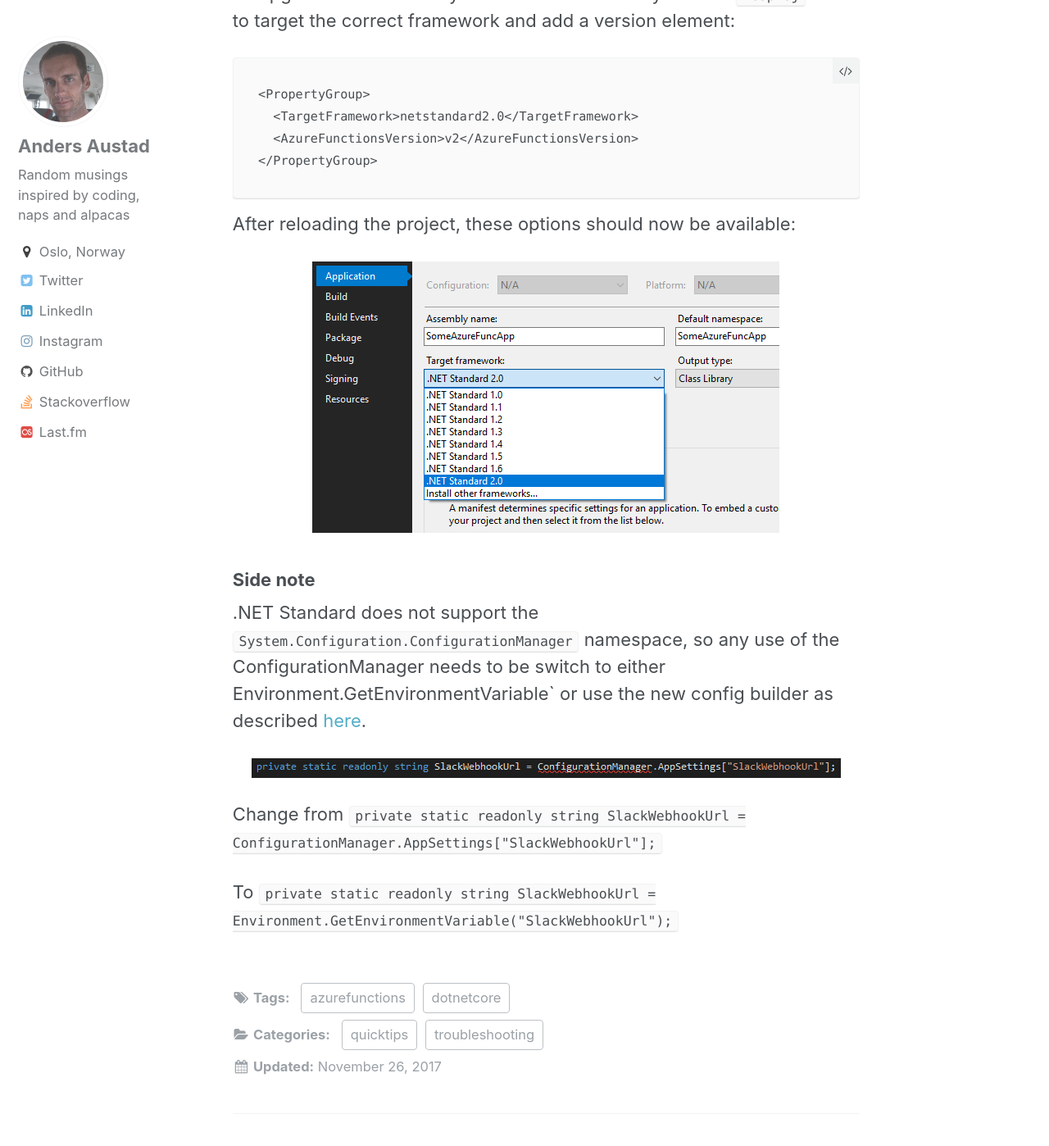
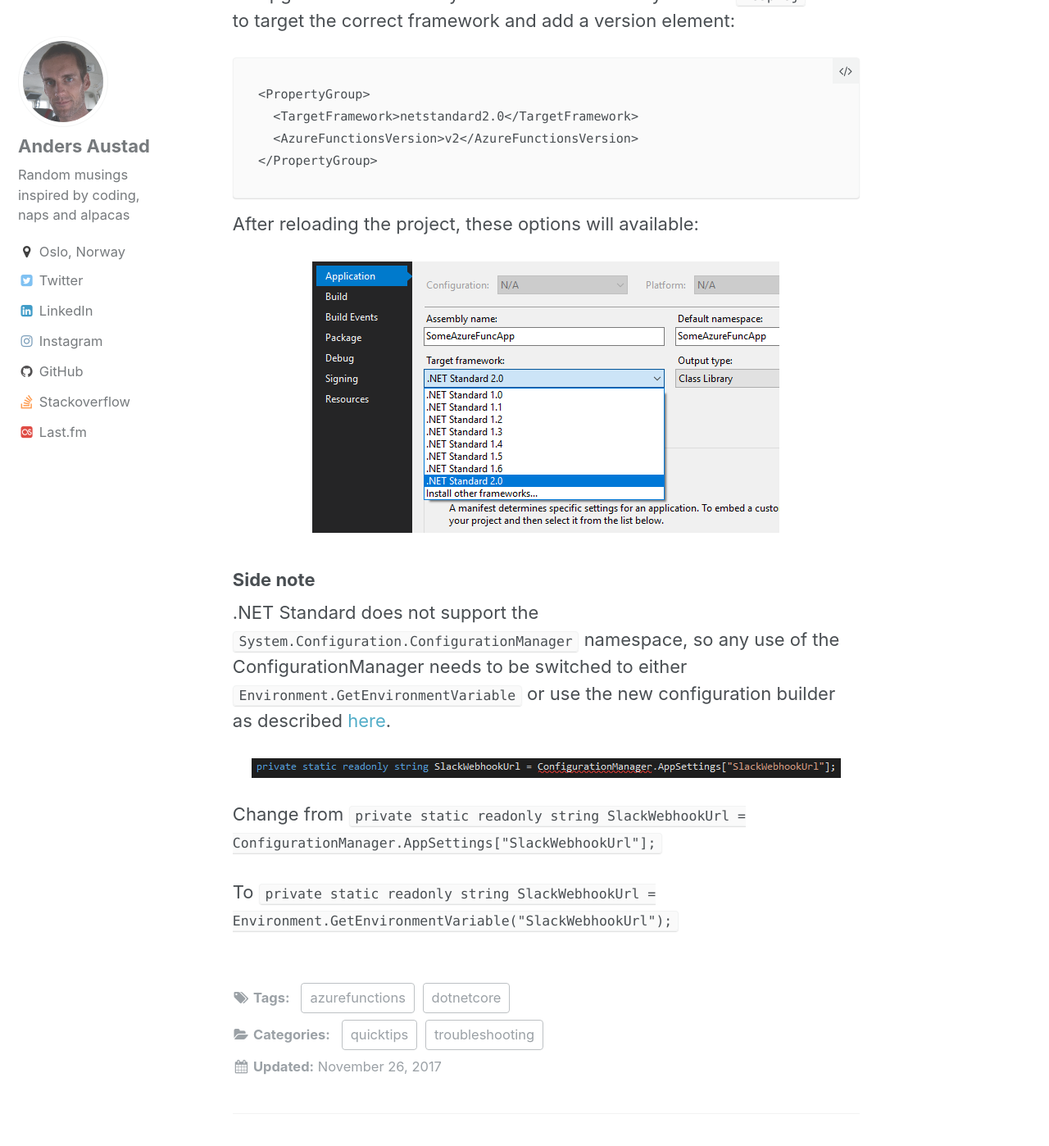
Before and after one commit to anderaus/anderaus.github.io, a Jekyll site: the page built from _posts/2017-11-26-upgrade-azure-functions-to-net-core.md, in a window 1280 px wide and 1400 px high, scrolled down 1354 px. Shown: the whole window at 82% size. Built offline with Jekyll 4.4.1, drawn with Linux system fonts in a browser that asks for light colours.

Commit message:
Correct typo and formatting

````diff
--- a/_posts/2017-11-26-upgrade-azure-functions-to-net-core.md
+++ b/_posts/2017-11-26-upgrade-azure-functions-to-net-core.md
@@ -28,14 +28,14 @@ element:
   <AzureFunctionsVersion>v2</AzureFunctionsVersion>
 </PropertyGroup>
 ```
-After reloading the project, these options should now be available:
+After reloading the project, these options will available:
 
 ![Select net standard version](/images/CoreSelector.PNG){: .align-center}
 
 ### Side note
 
 .NET Standard does not support the `System.Configuration.ConfigurationManager` namespace, so any use of the ConfigurationManager needs to
-be switch to either Environment.GetEnvironmentVariable` or use the new config builder as described [here](https://blogs.msdn.microsoft.com/cjaliaga/2016/08/10/working-with-azure-app-services-application-settings-and-connection-strings-in-asp-net-core/).
+be switched to either `Environment.GetEnvironmentVariable` or use the new configuration builder as described [here](https://blogs.msdn.microsoft.com/cjaliaga/2016/08/10/working-with-azure-app-services-application-settings-and-connection-strings-in-asp-net-core/).
 
 ![ConfigurationManager not supported](/images/NoMoreConfigurationManager.PNG){: .align-center}
 
````
